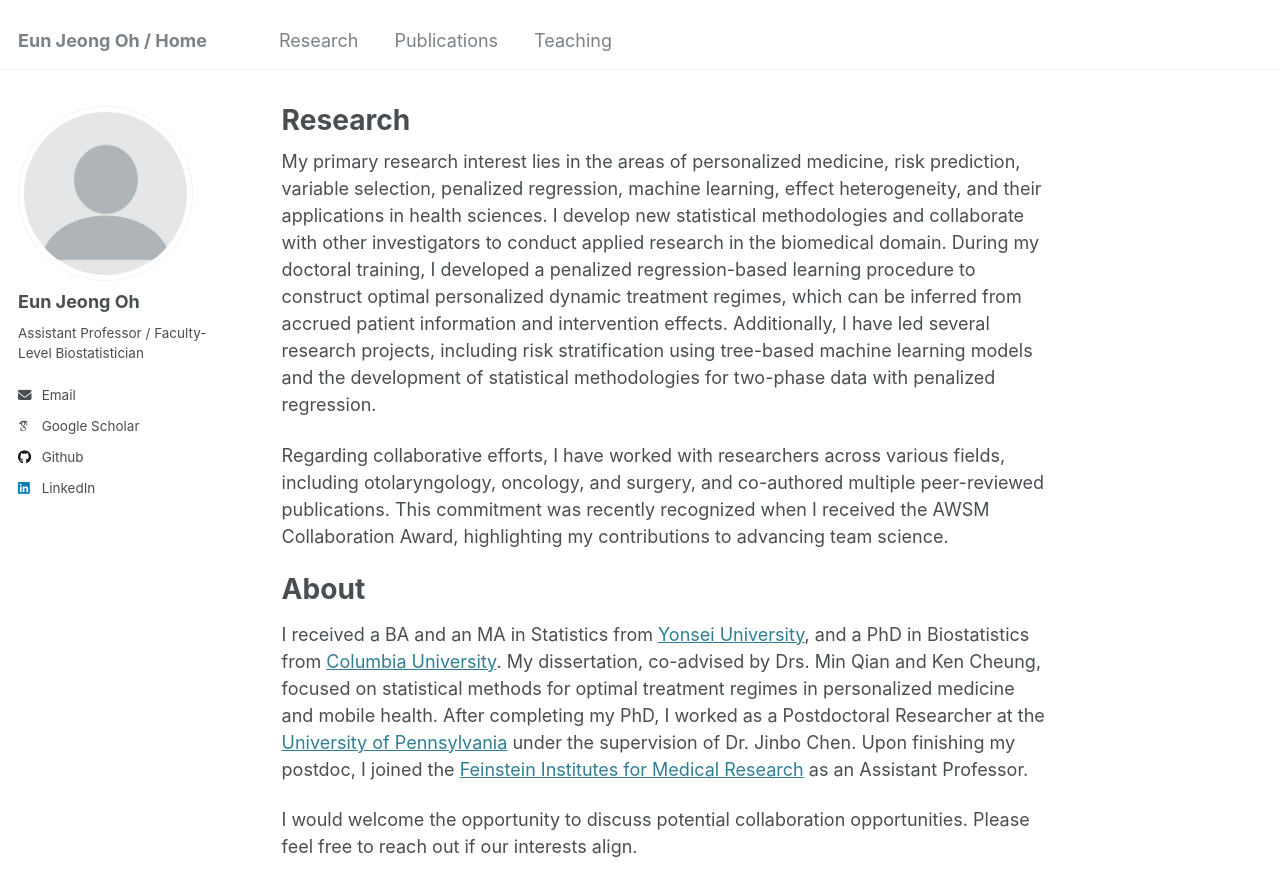
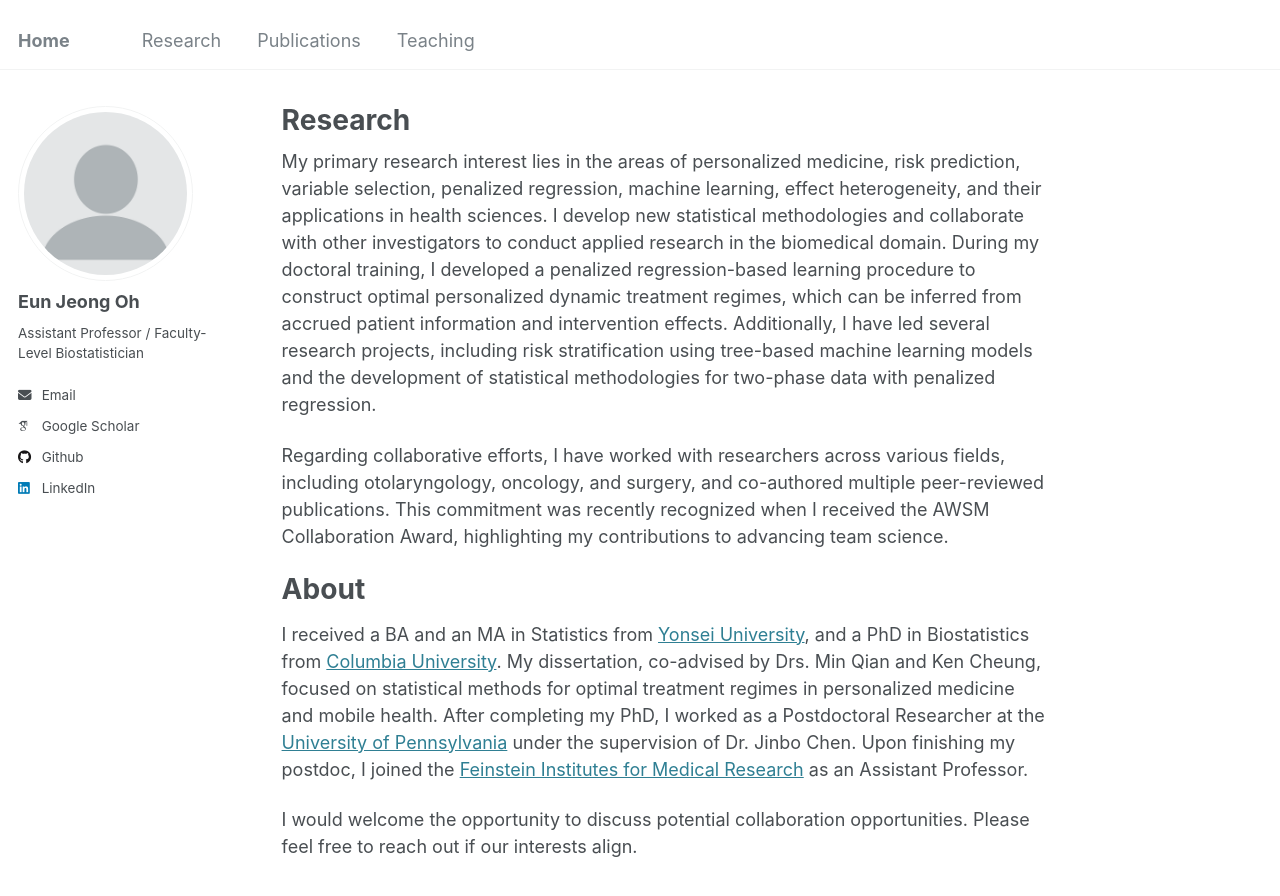
Before and after one commit to oheunj/oheunj.github.io, a Jekyll site: the page built from _pages/about.md, in a window 1280 px wide and 900 px high. Shown: the top 896 px of the window. Built offline with Jekyll 4.4.1, drawn with Linux system fonts in a browser that asks for light colours; some web fonts are replaced.

Commit message:
Update _config.yml

```diff
--- a/_config.yml
+++ b/_config.yml
@@ -8,7 +8,7 @@
 
 # Basic Site Settings
 locale                   : "en-US"
-title                    : "Eun Jeong Oh / Home"
+title                    : "Home"
 title_separator          : "-"
 name                     : &name "Eun Jeong Oh"
 description              : &description "personal description"
```
